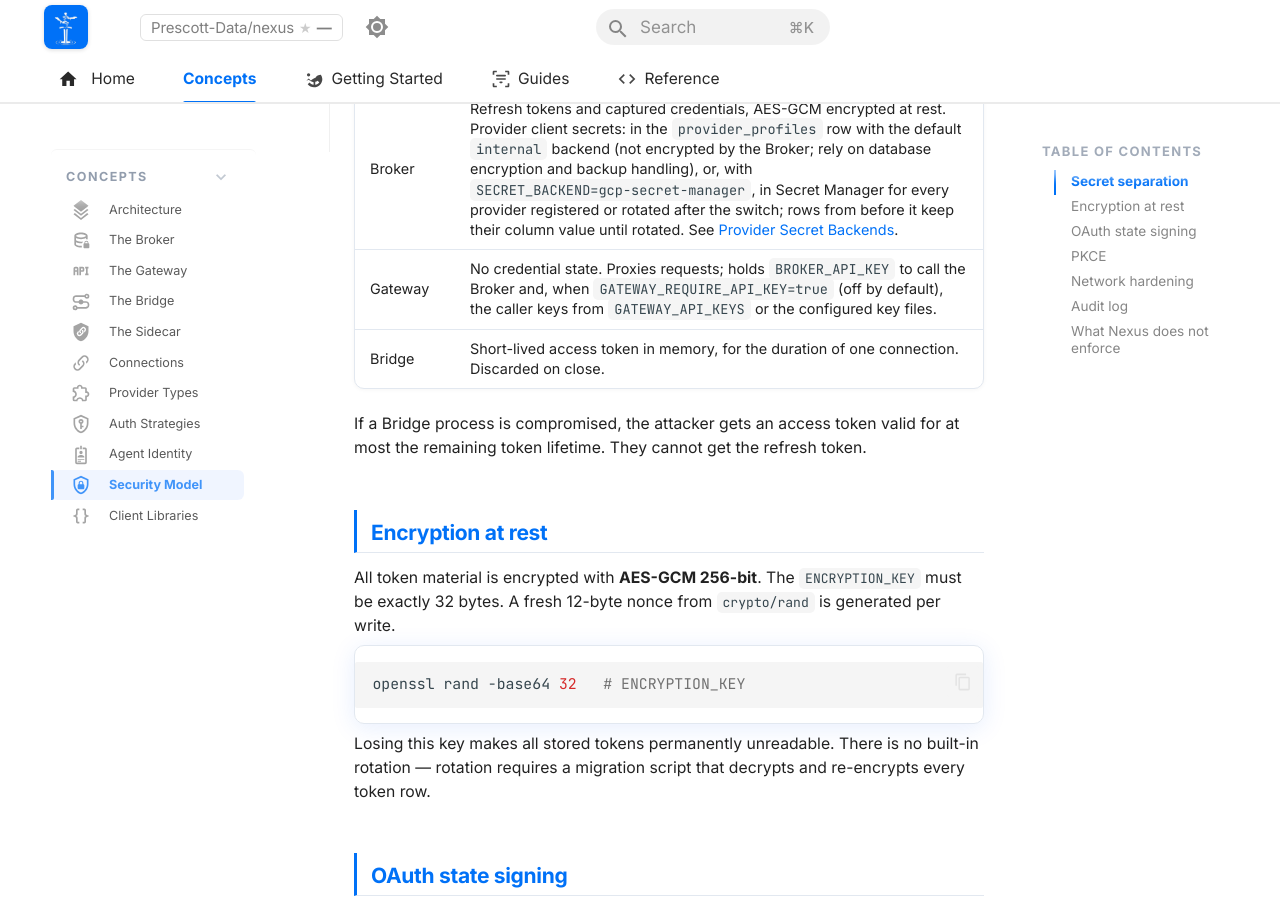
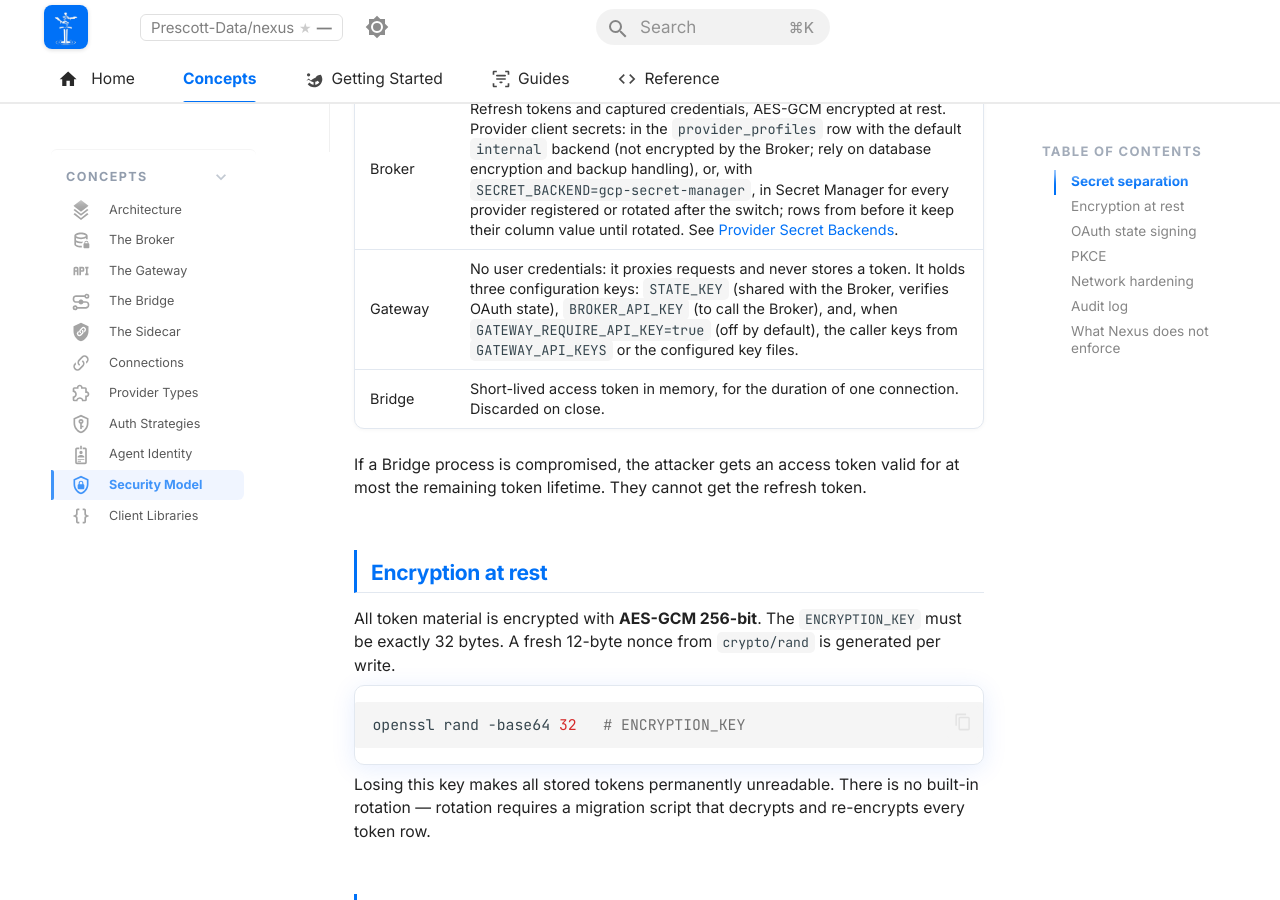
Before and after one commit to Prescott-Data/nexus-framework, an MkDocs documentation site: the page built from docs/concepts/security-model.md, in a window 1280 px wide and 900 px high, scrolled down 365 px. Built offline with MkDocs 1.6.1 and Material for MkDocs 9.7.7, drawn with Linux system fonts in a browser that asks for light colours; comment, search, counter and statistics services are not loaded.

Commit message:
docs(concepts): list STATE_KEY among the Gateway's keys

```diff
--- a/docs/concepts/security-model.md
+++ b/docs/concepts/security-model.md
@@ -11,7 +11,7 @@ Nexus is built on one rule: agents never hold durable secrets. An access token e
 | Service | What it holds |
 |---|---|
 | Broker | Refresh tokens and captured credentials, AES-GCM encrypted at rest. Provider client secrets: in the `provider_profiles` row with the default `internal` backend (not encrypted by the Broker; rely on database encryption and backup handling), or, with `SECRET_BACKEND=gcp-secret-manager`, in Secret Manager for every provider registered or rotated after the switch; rows from before it keep their column value until rotated. See [Provider Secret Backends](../guides/provider-secret-backends.md). |
-| Gateway | No credential state. Proxies requests; holds `BROKER_API_KEY` to call the Broker and, when `GATEWAY_REQUIRE_API_KEY=true` (off by default), the caller keys from `GATEWAY_API_KEYS` or the configured key files. |
+| Gateway | No user credentials: it proxies requests and never stores a token. It holds three configuration keys: `STATE_KEY` (shared with the Broker, verifies OAuth state), `BROKER_API_KEY` (to call the Broker), and, when `GATEWAY_REQUIRE_API_KEY=true` (off by default), the caller keys from `GATEWAY_API_KEYS` or the configured key files. |
 | Bridge | Short-lived access token in memory, for the duration of one connection. Discarded on close. |
 
 If a Bridge process is compromised, the attacker gets an access token valid for at most the remaining token lifetime. They cannot get the refresh token.
```
